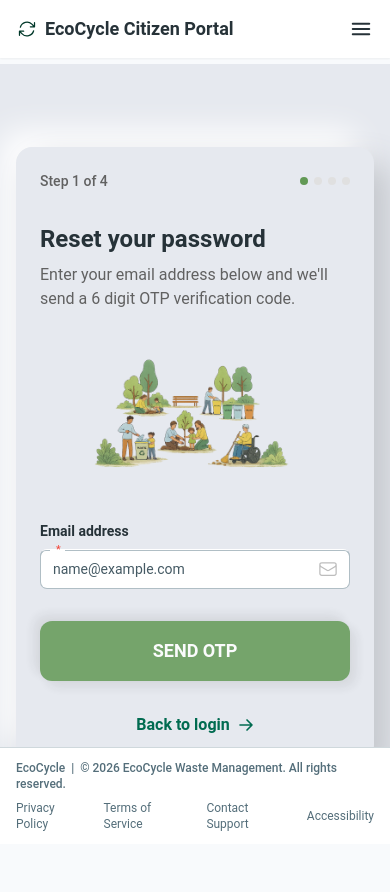
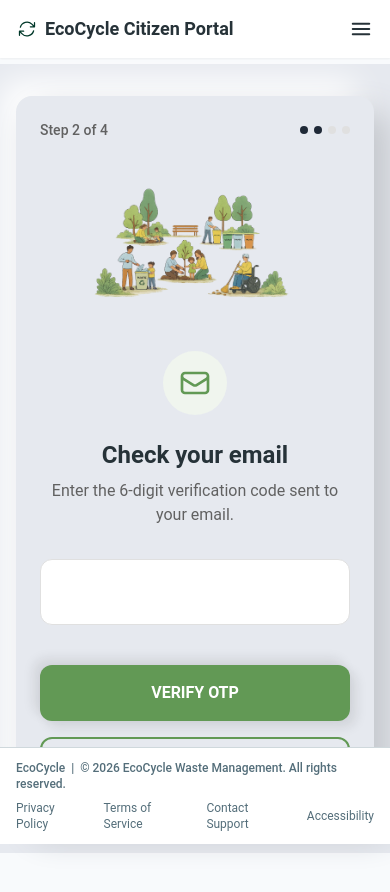
Before and after one commit to ShameenRoopasingha/Agile-CW-Project, a React (Vite) app: page /reset-password in a window 390 px wide. Both pictures are taken after typing "name@example.com" into the empty fields and a click on the button "SEND OTP". Shown: the top 892 px of the page. Built offline with nearby package versions, Linux system fonts and the light colour scheme.

Commit message:
feat: implement multi-step password reset workflow with OTP verification</div>

```diff
--- a/src/pages/ResetPassword.tsx
+++ b/src/pages/ResetPassword.tsx
@@ -1,6 +1,13 @@
-import { useState, type FormEvent } from "react";
+import { useState, type FormEvent, useRef } from "react";
 import { Link } from "react-router-dom";
-import { EnvelopeIcon, ArrowRightIcon } from "@heroicons/react/24/outline";
+import {
+  EnvelopeIcon,
+  ArrowRightIcon,
+  CheckIcon,
+  EyeIcon,
+  EyeSlashIcon,
+  InformationCircleIcon
+} from "@heroicons/react/24/outline";
 
 // ── Shared modules ─────────────────────────────────────────────────────
 import {
@@ -9,6 +16,7 @@ import {
   Button,
   Card,
   CardBody,
+  IconButton,
 } from "../lib/mt-components";
 import { BRAND } from "../constants";
 import illustration from "../assets/illustration.png";
@@ -16,12 +24,286 @@ import illustration from "../assets/illustration.png";
 // ── Main component ─────────────────────────────────────────────────────
 
 export function ResetPassword() {
+  const [step, setStep] = useState(1);
   const [email, setEmail] = useState("");
 
-  const handleSubmit = (e: FormEvent<HTMLFormElement>) => {
+  // OTP state
+  const [otp, setOtp] = useState(["", "", "", "", "", ""]);
+  const otpRefs = useRef<(HTMLInputElement | null)[]>([]);
+
+  // Password state
+  const [newPassword, setNewPassword] = useState("");
+  const [confirmPassword, setConfirmPassword] = useState("");
+  const [showPassword, setShowPassword] = useState(false);
+  const [showConfirmPassword, setShowConfirmPassword] = useState(false);
+
+  // ── Handlers ──
+  const handleSendOtp = (e: FormEvent<HTMLFormElement>) => {
     e.preventDefault();
-    console.log("Send OTP for:", email);
-    // TODO: integrate with actual OTP API
+    setStep(2);
+  };
+
+  const handleVerifyOtp = (e: FormEvent) => {
+    e.preventDefault();
+    setStep(3);
+  };
+
+  const handleResetPassword = (e: FormEvent<HTMLFormElement>) => {
+    e.preventDefault();
+    setStep(4);
+  };
+
+  const handleOtpChange = (index: number, value: string) => {
+    if (value.length > 1) {
+      // Handle paste
+      const pastedData = value.slice(0, 6).split("");
+      const newOtp = [...otp];
+      pastedData.forEach((char, i) => {
+        if (index + i < 6) newOtp[index + i] = char;
+      });
+      setOtp(newOtp);
+      // Focus the last filled input
+      const focusIndex = Math.min(index + pastedData.length, 5);
+      otpRefs.current[focusIndex]?.focus();
+      return;
+    }
+
+    const newOtp = [...otp];
+    newOtp[index] = value;
+    setOtp(newOtp);
+
+    // Auto-focus next
+    if (value && index < 5) {
+      otpRefs.current[index + 1]?.focus();
+    }
+  };
+
+  const handleOtpKeyDown = (index: number, e: React.KeyboardEvent<HTMLInputElement>) => {
+    if (e.key === "Backspace" && !otp[index] && index > 0) {
+      otpRefs.current[index - 1]?.focus();
+    }
+  };
+
+  // ── Render Step Content ──
+  const renderStepContent = () => {
+    switch (step) {
+      case 1:
+        return (
+          <>
+            <Typography variant="h4" color="blue-gray" className="mb-2 font-bold text-2xl sm:text-3xl">
+              Reset your password
+            </Typography>
+            <Typography color="gray" className="mb-8 font-normal text-base">
+              Enter your email address below and we'll send a 6 digit OTP verification code.
+            </Typography>
+
+            <form onSubmit={handleSendOtp} className="flex flex-col">
+              <div className="mb-6">
+                <Typography variant="small" color="blue-gray" className="mb-2 font-semibold text-sm">
+                  Email address
+                </Typography>
+                <Input
+                  name="email"
+                  type="email"
+                  placeholder="name@example.com"
+                  icon={<EnvelopeIcon className="h-5 w-5 text-gray-400" />}
+                  crossOrigin={undefined}
+                  className="!bg-white"
+                  value={email}
+                  onChange={(e) => setEmail(e.target.value)}
+                  required
+                />
+              </div>
+
+              <Button
+                type="submit"
+                className="mt-2 flex items-center justify-center gap-3 !bg-[#629955] !text-white font-bold !shadow-[6px_6px_12px_#4e7a44,-6px_-6px_12px_#76b866] active:!shadow-[inset_4px_4px_8px_#4e7a44,inset_-4px_-4px_8px_#76b866] transition-all duration-300 py-4 rounded-xl text-lg border-none"
+                fullWidth
+              >
+                Send OTP
+              </Button>
+
+              <div className="mt-8 flex justify-center">
+                <Link
+                  to="/login"
+                  className="flex items-center gap-2 font-semibold hover:opacity-80 transition-opacity"
+                  style={{ color: BRAND.accent }}
+                >
+                  Back to login
+                  <ArrowRightIcon className="h-4 w-4" strokeWidth={2.5} />
+                </Link>
+              </div>
+            </form>
+          </>
+        );
+
+      case 2:
+        return (
+          <>
+            <div className="flex justify-center mb-6">
+              <div className="w-16 h-16 rounded-full bg-[#f0f5ee] flex items-center justify-center">
+                <EnvelopeIcon className="h-8 w-8 text-[#629955]" strokeWidth={2} />
+              </div>
+            </div>
+            <Typography variant="h4" color="blue-gray" className="mb-2 font-bold text-2xl sm:text-3xl text-center">
+              Check your email
+            </Typography>
+            <Typography color="gray" className="mb-8 font-normal text-base text-center">
+              Enter the 6-digit verification code sent to your email.
+            </Typography>
+
+            <form onSubmit={handleVerifyOtp} className="flex flex-col">
+              <div className="flex justify-between items-center w-full border border-gray-300 rounded-xl py-3 px-4 bg-white mb-8">
+                {otp.map((digit, index) => (
+                  <input
+                    key={index}
+                    ref={(el) => (otpRefs.current[index] = el)}
+                    type="text"
+                    maxLength={1}
+                    value={digit}
+                    onChange={(e) => handleOtpChange(index, e.target.value)}
+                    onKeyDown={(e) => handleOtpKeyDown(index, e)}
+                    className="w-8 h-10 sm:w-10 text-center text-xl sm:text-2xl font-medium bg-transparent border-none outline-none focus:ring-0 text-gray-800"
+                  />
+                ))}
+              </div>
+
+              <div className="flex flex-col sm:flex-row gap-4 mt-2">
+                <Button
+                  type="submit"
+                  className="flex-1 flex items-center justify-center gap-3 !bg-[#629955] !text-white font-bold !shadow-[6px_6px_12px_#4e7a44,-6px_-6px_12px_#76b866] active:!shadow-[inset_4px_4px_8px_#4e7a44,inset_-4px_-4px_8px_#76b866] transition-all duration-300 py-4 rounded-xl text-base border-none"
+                >
+                  Verify OTP
+                </Button>
+                <Button
+                  variant="outlined"
+                  className="flex-1 flex items-center justify-center border-2 border-[#629955] text-[#629955] font-bold py-4 rounded-xl text-base hover:bg-[#f0f5ee] transition-all duration-300"
+                  onClick={() => console.log("Resend OTP")}
+                >
+                  Resend OTP
+                </Button>
+              </div>
+            </form>
+          </>
+        );
+
+      case 3:
+        return (
+          <>
+            <Typography variant="h4" color="blue-gray" className="mb-2 font-bold text-2xl sm:text-3xl">
+              Create New Password
+            </Typography>
+            <Typography color="gray" className="mb-8 font-normal text-base">
+              OTP verified successfully. Create a strong password to protect your EcoCycle account.
+            </Typography>
+
+            <form onSubmit={handleResetPassword} className="flex flex-col">
+              <div className="mb-6">
+                <Typography variant="small" color="blue-gray" className="mb-2 font-semibold text-sm">
+                  New Password
+                </Typography>
+                <div className="relative">
+                  <Input
+                    name="newPassword"
+                    type={showPassword ? "text" : "password"}
+                    placeholder="••••••••"
+                    crossOrigin={undefined}
+                    className="!bg-white"
+                    value={newPassword}
+                    onChange={(e) => setNewPassword(e.target.value)}
+                    required
+                  />
+                  <IconButton
+                    variant="text"
+                    size="sm"
+                    className="!absolute right-1 top-1 rounded"
+                    onClick={() => setShowPassword((prev) => !prev)}
+                  >
+                    {showPassword ? (
+                      <EyeSlashIcon className="h-5 w-5 text-blue-gray-400" />
+                    ) : (
+                      <EyeIcon className="h-5 w-5 text-blue-gray-400" />
+                    )}
+                  </IconButton>
+                </div>
+                <Typography variant="small" color="gray" className="mt-2 text-xs flex items-start gap-1.5">
+                  <InformationCircleIcon className="w-4 h-4 flex-shrink-0 mt-0.5 text-gray-500" />
+                  Minimum 8 characters, including one uppercase letter and one number.
+                </Typography>
+              </div>
+
+              <div className="mb-8">
+                <Typography variant="small" color="blue-gray" className="mb-2 font-semibold text-sm">
+                  Confirm Password
+                </Typography>
+                <div className="relative">
+                  <Input
+                    name="confirmPassword"
+                    type={showConfirmPassword ? "text" : "password"}
+                    placeholder="••••••••"
+                    crossOrigin={undefined}
+                    className="!bg-white"
+                    value={confirmPassword}
+                    onChange={(e) => setConfirmPassword(e.target.value)}
+                    required
+                  />
+                  <IconButton
+                    variant="text"
+                    size="sm"
+                    className="!absolute right-1 top-1 rounded"
+                    onClick={() => setShowConfirmPassword((prev) => !prev)}
+                  >
+                    {showConfirmPassword ? (
+                      <EyeSlashIcon className="h-5 w-5 text-blue-gray-400" />
+                    ) : (
+                      <EyeIcon className="h-5 w-5 text-blue-gray-400" />
+                    )}
+                  </IconButton>
+                </div>
+              </div>
+
+              <Button
+                type="submit"
+                className="flex items-center justify-center gap-3 !bg-[#629955] !text-white font-bold !shadow-[6px_6px_12px_#4e7a44,-6px_-6px_12px_#76b866] active:!shadow-[inset_4px_4px_8px_#4e7a44,inset_-4px_-4px_8px_#76b866] transition-all duration-300 py-4 rounded-xl text-lg border-none"
+                fullWidth
+              >
+                Reset Password
+                <ArrowRightIcon className="h-5 w-5" strokeWidth={2.5} />
+              </Button>
+            </form>
+          </>
+        );
+
+      case 4:
+        return (
+          <>
+            <div className="flex justify-center mb-6 mt-4">
+              <div className="w-20 h-20 rounded-full bg-[#f0f5ee] flex items-center justify-center">
+                <CheckIcon className="h-10 w-10 text-[#629955]" strokeWidth={3} />
+              </div>
+            </div>
+            <Typography variant="h4" color="blue-gray" className="mb-2 font-bold text-2xl sm:text-3xl text-center">
+              Password updated
+            </Typography>
+            <Typography color="gray" className="mb-10 font-normal text-base text-center max-w-sm mx-auto">
+              Your password has been successfully reset. You can now use your new password to log in to your account.
+            </Typography>
+
+            <Link to="/login" className="w-full block">
+              <Button
+                className="flex items-center justify-center gap-3 !bg-[#629955] !text-white font-bold !shadow-[6px_6px_12px_#4e7a44,-6px_-6px_12px_#76b866] active:!shadow-[inset_4px_4px_8px_#4e7a44,inset_-4px_-4px_8px_#76b866] transition-all duration-300 py-4 rounded-xl text-lg border-none"
+                fullWidth
+              >
+                Back to login
+                <ArrowRightIcon className="h-5 w-5" strokeWidth={2.5} />
+              </Button>
+            </Link>
+          </>
+        );
+
+      default:
+        return null;
+    }
   };
 
   return (
@@ -52,7 +334,7 @@ export function ResetPassword() {
         />
       </aside>
 
-      {/* ─── Right panel: reset password form ─── */}
+      {/* ─── Right panel: dynamic forms ─── */}
       <section className="w-full lg:w-1/2 lg:ml-auto flex flex-col items-center justify-center px-4 py-8 sm:py-12 sm:px-8 md:px-12 lg:px-20">
         <Card className="w-full max-w-[500px] bg-[#e6e9ef] shadow-[16px_16px_32px_#c4c7cc,-16px_-16px_32px_#ffffff] rounded-2xl sm:rounded-3xl border-none">
           <CardBody className="p-6 sm:p-12">
@@ -60,22 +342,19 @@ export function ResetPassword() {
             {/* Step indicator */}
             <div className="flex items-center justify-between mb-8">
               <Typography variant="small" color="gray" className="font-medium text-sm">
-                Step 1 of 4
+                Step {step} of 4
               </Typography>
               <div className="flex gap-1.5">
-                <div className="w-2 h-2 rounded-full bg-[#629955]"></div>
-                <div className="w-2 h-2 rounded-full bg-gray-300"></div>
-                <div className="w-2 h-2 rounded-full bg-gray-300"></div>
-                <div className="w-2 h-2 rounded-full bg-gray-300"></div>
+                {[1, 2, 3, 4].map((i) => (
+                  <div
+                    key={i}
+                    className={`w-2 h-2 rounded-full ${
+                      i <= step ? "bg-[#1f2937]" : "bg-gray-300"
+                    }`}
+                  ></div>
+                ))}
               </div>
             </div>
-
-            <Typography variant="h4" color="blue-gray" className="mb-2 font-bold text-2xl sm:text-3xl">
-              Reset your password
-            </Typography>
-            <Typography color="gray" className="mb-8 font-normal text-base">
-              Enter your email address below and we'll send a 6 digit OTP verification code.
-            </Typography>
 
             {/* Mobile-only illustration */}
             <div className="flex justify-center lg:hidden mb-8">
@@ -86,46 +365,8 @@ export function ResetPassword() {
               />
             </div>
 
-            {/* ── Reset form ── */}
-            <form onSubmit={handleSubmit} className="flex flex-col">
-              <div className="mb-6">
-                <Typography variant="small" color="blue-gray" className="mb-2 font-semibold text-sm">
-                  Email address
-                </Typography>
-                <Input
-                  name="email"
-                  type="email"
-                  placeholder="name@example.com"
-                  icon={<EnvelopeIcon className="h-5 w-5 text-gray-400" />}
-                  crossOrigin={undefined}
-                  className="!bg-white"
-                  value={email}
-                  onChange={(e) => setEmail(e.target.value)}
-                  required
-                />
-              </div>
+            {renderStepContent()}
 
-              {/* Submit */}
-              <Button
-                type="submit"
-                className="mt-2 flex items-center justify-center gap-3 !bg-[#629955] !text-white font-bold !shadow-[6px_6px_12px_#4e7a44,-6px_-6px_12px_#76b866] active:!shadow-[inset_4px_4px_8px_#4e7a44,inset_-4px_-4px_8px_#76b866] transition-all duration-300 py-4 rounded-xl text-lg border-none"
-                fullWidth
-              >
-                Send OTP
-              </Button>
-
-              {/* Back to login redirect */}
-              <div className="mt-8 flex justify-center">
-                <Link
-                  to="/login"
-                  className="flex items-center gap-2 font-semibold hover:opacity-80 transition-opacity"
-                  style={{ color: BRAND.accent }}
-                >
-                  Back to login
-                  <ArrowRightIcon className="h-4 w-4" strokeWidth={2.5} />
-                </Link>
-              </div>
-            </form>
           </CardBody>
         </Card>
       </section>
```
